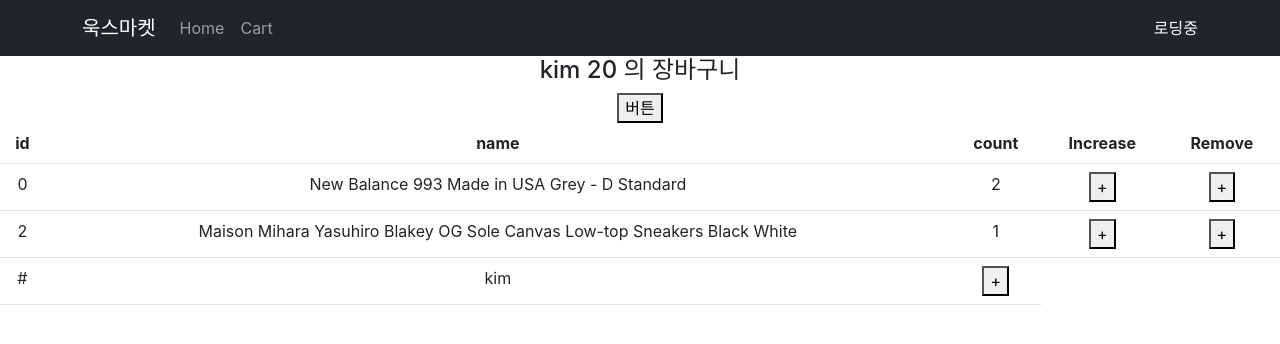
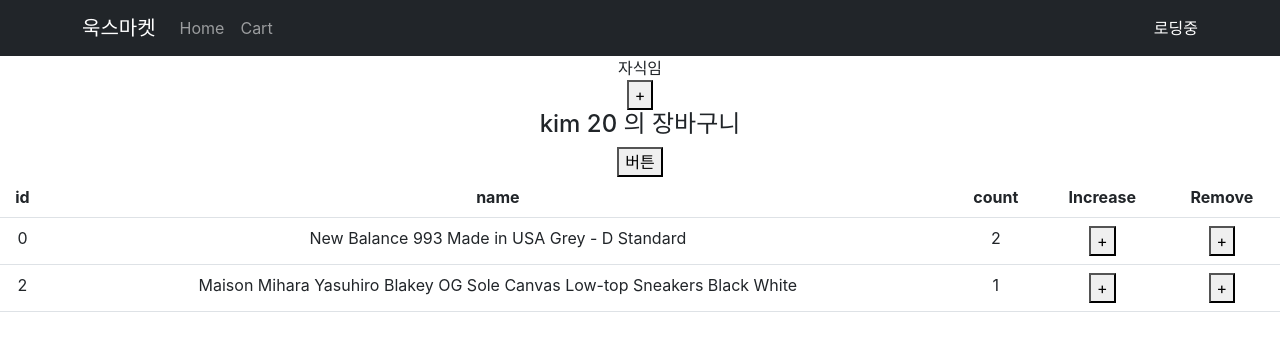
Before and after one commit to ukssss/React, a React (Create React App) app in the folder 03.coding-apple-2022/shop/: page /cart in a window 1280 px wide. Shown: the top 344 px of the page. Built offline with nearby package versions, Linux system fonts and the light colour scheme; no server answers.

Commit message:
03-coding-apple-2022 | 성능개선 2 : 재렌더링 막는 memo, useMemo 실습

```diff
--- a/03.coding-apple-2022/shop/src/pages/Cart.js
+++ b/03.coding-apple-2022/shop/src/pages/Cart.js
@@ -1,15 +1,30 @@
 import { Table } from 'react-bootstrap';
 import { useDispatch, useSelector } from 'react-redux';
-import { changeName, changeAge } from '../store/userSlice';
+import { changeAge } from '../store/userSlice';
 import { increase, removeCart } from '../store';
+import { useState, memo } from 'react';
+
+let Child = memo(function () {
+  console.log('재렌더링됨');
+  return <div>자식임</div>;
+});
 
 function Cart() {
   let state = useSelector((state) => state);
+  let [count, setCount] = useState(0);
 
   let dispatch = useDispatch();
 
   return (
     <div>
+      <Child />
+      <button
+        onClick={() => {
+          setCount(count + 1);
+        }}
+      >
+        +
+      </button>
       <h4>
         {state.user.name} {state.user.age} 의 장바구니
       </h4>
@@ -58,19 +73,6 @@ function Cart() {
               </td>
             </tr>
           ))}
-          <tr>
-            <td>#</td>
-            <td>{state.user.name}</td>
-            <td>
-              <button
-                onClick={() => {
-                  dispatch(changeName());
-                }}
-              >
-                +
-              </button>
-            </td>
-          </tr>
         </tbody>
       </Table>
     </div>
@@ -78,3 +80,6 @@ function Cart() {
 }
 
 export default Cart;
+
+// memo() => 컴포넌트 불필요한 재렌더링 막기
+// useMemo() => 컴포넌트 로드시 1회만 실행하고 싶은 코드가 있을 경우 사용
```
